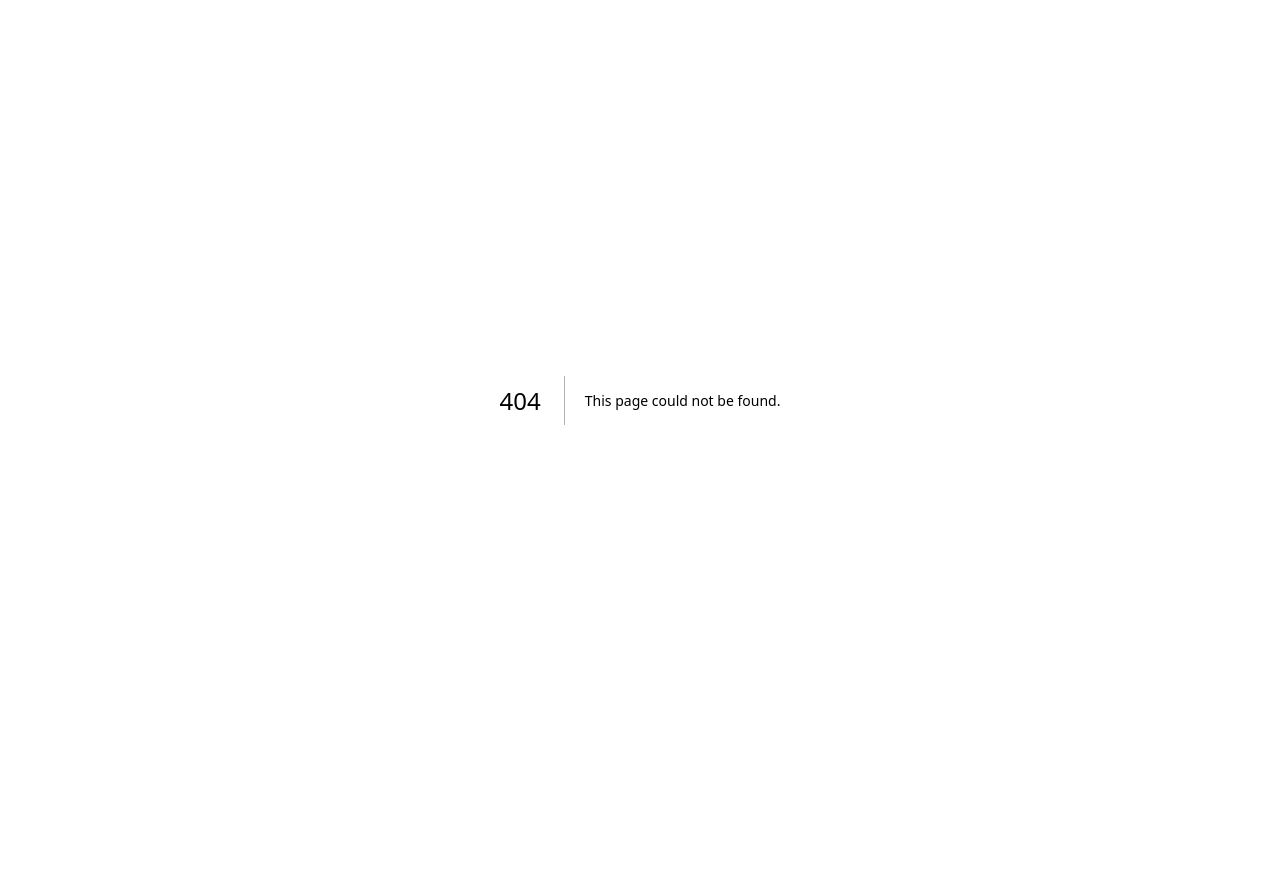
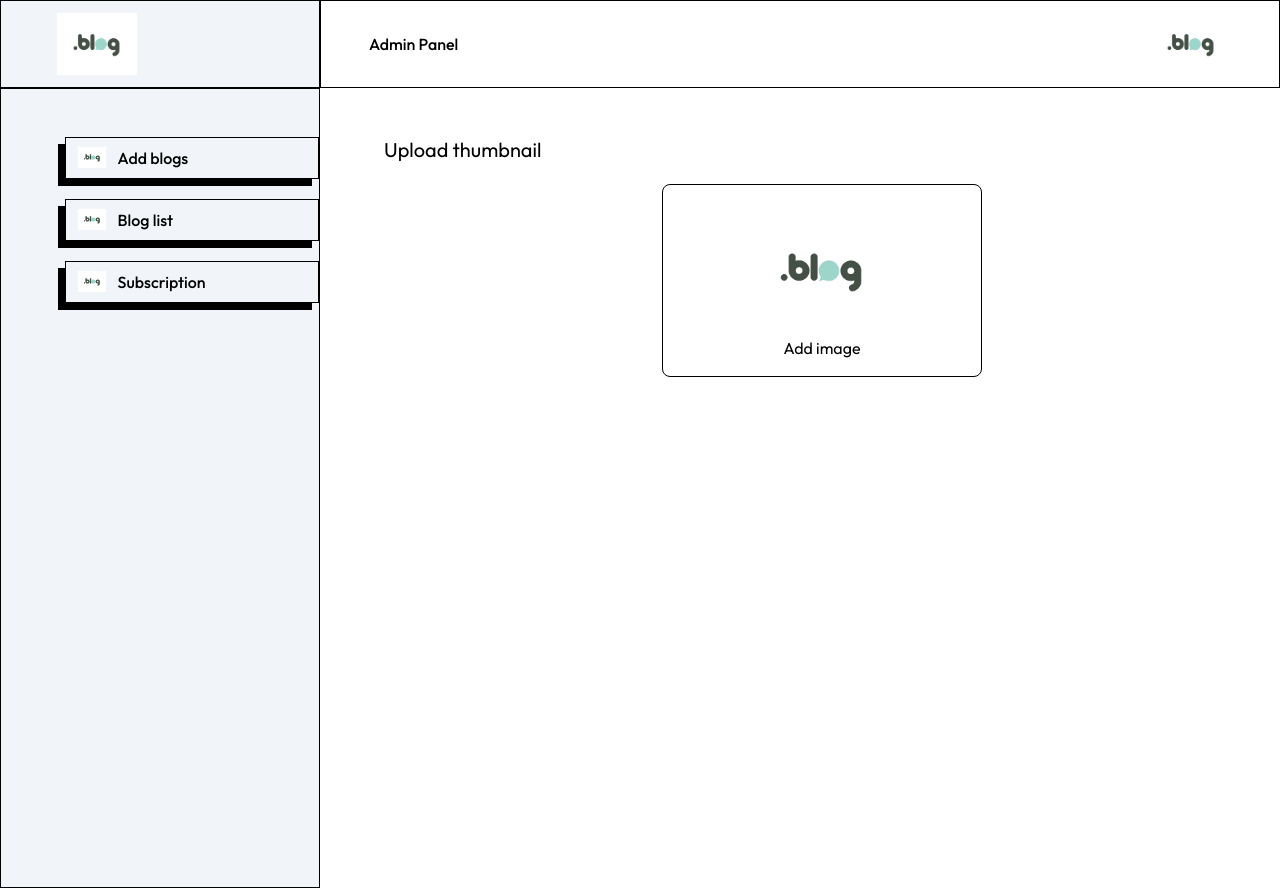
Before and after one commit to aintnoBaka7227/Blog_Website, a Next.js app in the folder blog-app/: page /admin/addBlog in a window 1280 px wide. Before the commit this address had no page. Before the commit the page ends 800 px from the top, so only its background shows below. Built offline with nearby package versions, Linux system fonts and the light colour scheme.

Commit message:
admin page + demo add blog page

```diff
--- /dev/null
+++ b/blog-app/app/admin/BlogList/page.tsx
@@ -0,0 +1,10 @@
+'use client';
+import React from 'react'
+
+function page() {
+  return (
+    <div></div>
+  )
+}
+
+export default page
--- /dev/null
+++ b/blog-app/app/admin/addBlog/page.tsx
@@ -0,0 +1,44 @@
+'use client'
+import { assets } from '@/asset/assets'
+import Image from 'next/image'
+import React, { useState } from 'react'
+
+function Page() {
+  const [image, setImage] = useState<File | null>(null);
+
+  const handleImageChange = (event: React.ChangeEvent<HTMLInputElement>) => {
+    const file = event.target.files ? event.target.files[0] : null;
+    setImage(file);
+  }
+
+  return (
+    <>
+      <form className='pt-5 px-5 sm:pt-12 sm:pl-16'>
+        <p className='text-xl'>Upload thumbnail</p>
+        <div className="mt-5 p-4 border border-black rounded-lg w-full max-w-xs mx-auto">
+          <label htmlFor='image' className='cursor-pointer flex flex-col items-center justify-center'>
+            <Image
+              className='mt-4'
+              src={image ? URL.createObjectURL(image) : assets.blog_logo}
+              width={140}
+              height={70}
+              alt='Upload image button'
+            />
+            <span className='text-center mt-3'>
+              {image ? 'Change image' : 'Add image'}
+            </span>
+          </label>
+          <input
+            onChange={handleImageChange}
+            type="file"
+            id="image"
+            hidden
+            required
+          />
+        </div>
+      </form>
+    </>
+  )
+}
+
+export default Page
--- /dev/null
+++ b/blog-app/app/admin/layout.tsx
@@ -0,0 +1,22 @@
+import { assets } from "@/asset/assets"
+import Sidebar from "@/components/admin/Sidebar"
+import Image from "next/image"
+
+export default function Layout({
+    children,
+} : {
+    children: React.ReactNode
+}) {
+    return <section>
+        <div className="flex">
+            <Sidebar/>
+            <div className="flex flex-col w-full">
+                <div className="flex items-center justify-between w-full py-3 px-12 border border-black">
+                    <h3 className="font-medium">Admin Panel</h3>
+                    <Image src={assets.blog_logo} width={80} alt="profile icon"/>
+                </div>
+                {children}
+            </div>
+        </div>
+    </section>
+}
--- /dev/null
+++ b/blog-app/app/admin/page.tsx
@@ -0,0 +1,12 @@
+import Sidebar from '@/components/admin/Sidebar'
+import React from 'react'
+
+function page() {
+  return (
+    <div>
+
+    </div>
+  )
+}
+
+export default page
--- /dev/null
+++ b/blog-app/app/admin/subscription/page.tsx
@@ -0,0 +1,10 @@
+'use client'
+import React from 'react'
+
+function page() {
+  return (
+    <div></div>
+  )
+}
+
+export default page
--- /dev/null
+++ b/blog-app/components/admin/Sidebar.tsx
@@ -0,0 +1,30 @@
+import { assets } from '@/asset/assets'
+import Image from 'next/image'
+import React from 'react'
+import Link from 'next/link'
+
+function Sidebar() {
+  return (
+    <div className='flex flex-col bg-slate-100'>
+        <div className='px-2 sm:pl-14 py-3 border border-black'>
+            <Image src={assets.blog_logo} alt='logo pic' width={80}/>
+        </div>
+        <div className='w-28 sm:w-80 h-[100vh] relative py-12 border border-black'>
+            <div className='w-[50%] sm:w-[80%] absolute right-0'>
+                <Link href='/admin/addBlog' className='flex items-center border border-black gap-3 font-medium px-3 py-2 bog-white shadow-[-7px_7px_0px_#000000]'>
+                    <Image src={assets.blog_logo} alt='add blog button' width={28}/><p>Add blogs</p>
+                </Link>
+                <Link href='/admin/BlogList' className=' mt-5 flex items-center border border-black gap-3 font-medium px-3 py-2 bog-white shadow-[-7px_7px_0px_#000000]'>
+                    <Image src={assets.blog_logo} alt='add blog button' width={28}/><p>Blog list</p>
+                </Link>
+                <Link href='/admin/subscription' className='mt-5 flex items-center border border-black gap-3 font-medium px-3 py-2 bog-white shadow-[-7px_7px_0px_#000000]'>
+                    <Image src={assets.blog_logo} alt='add blog button' width={28}/><p>Subscription</p>
+                </Link>
+            </div>
+
+        </div>
+    </div>
+  )
+}
+
+export default Sidebar
```
